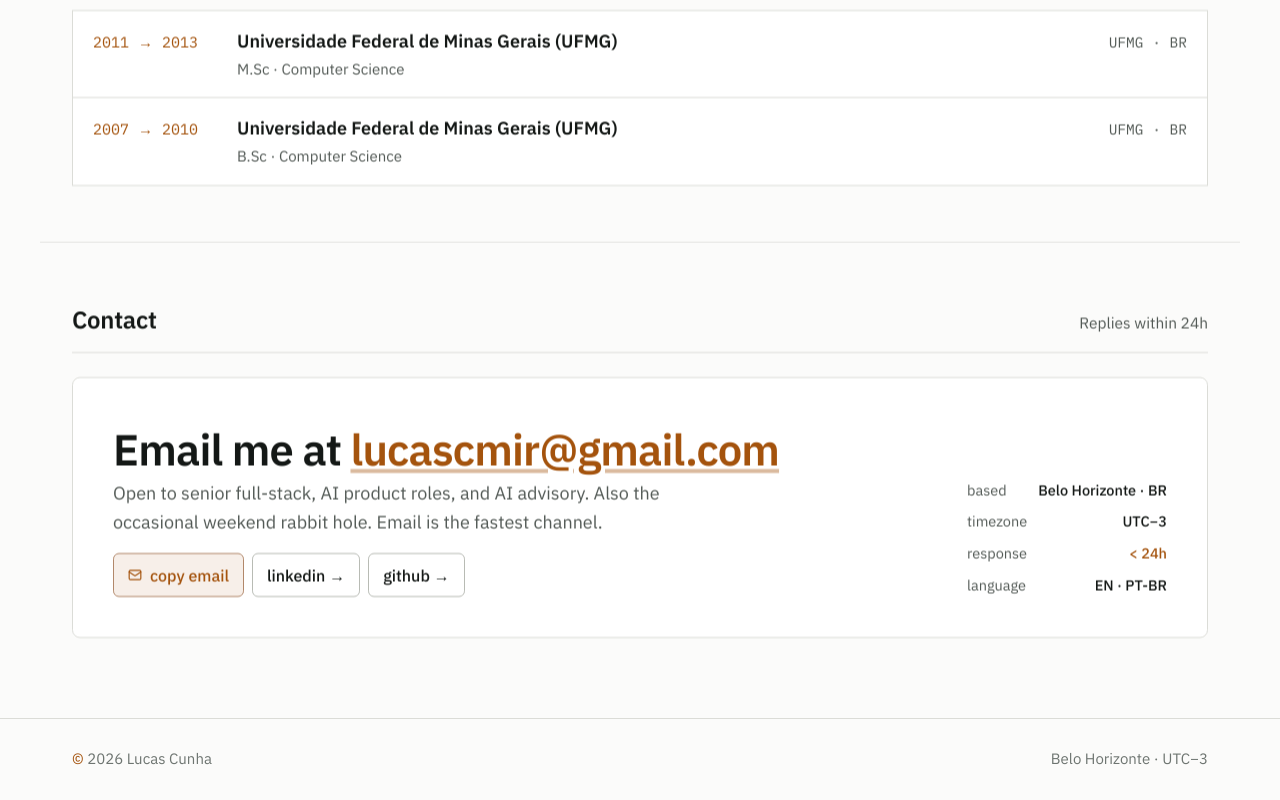
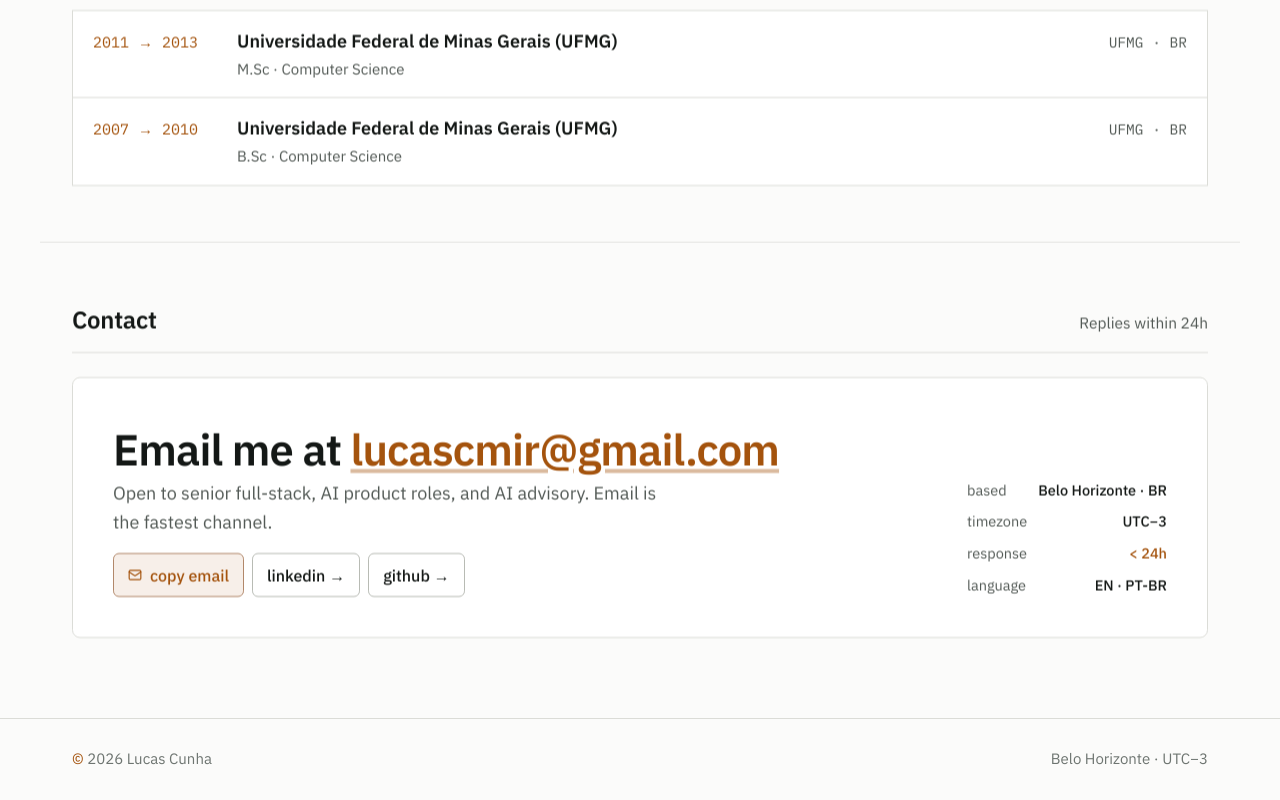
Before and after one commit to lucmir/lucmir.dev, a Next.js app: page / in a window 1280 px wide. Shown: the part 4988-5788 px from the top of the page. Built offline with nearby package versions, Linux system fonts and the light colour scheme; no server answers.

Commit message:
Contact: drop the rabbit-hole line

```diff
--- a/components/sections/contact.tsx
+++ b/components/sections/contact.tsx
@@ -34,7 +34,7 @@ export function Contact() {
             </a>
           </h3>
           <p className="font-sans text-[18px] leading-[1.6] text-foreground-muted max-w-[52ch] mb-4">
-            Open to senior full-stack, AI product roles, and AI advisory. Also the occasional weekend rabbit hole. Email is the fastest channel.
+            Open to senior full-stack, AI product roles, and AI advisory. Email is the fastest channel.
           </p>
           <div className="flex flex-wrap gap-2">
             <button
```
